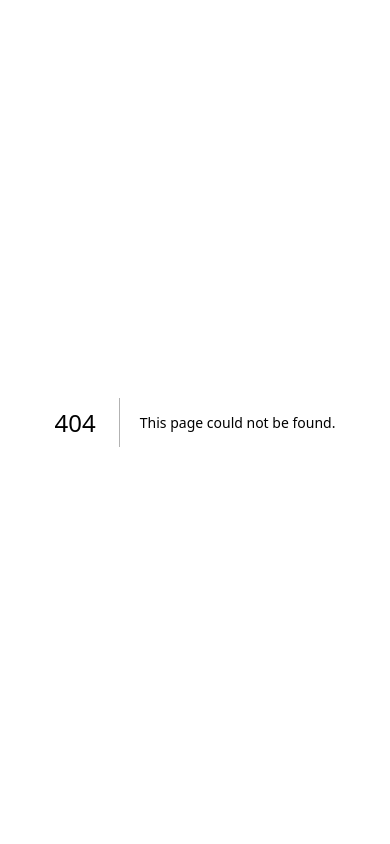
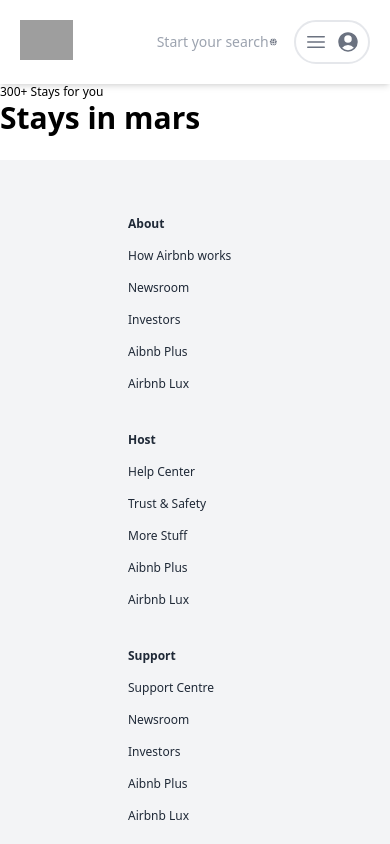
Before and after one commit to RonAlmog/airbnb-nextjs13, a Next.js app: page /search in a window 390 px wide. Before the commit this address had no page. Shown: the top 844 px of the page. Built offline with nearby package versions, Linux system fonts and the light colour scheme; grey boxes are pictures that could not be loaded.

Commit message:
add search page and responsive buttons

```diff
--- /dev/null
+++ b/pages/search.tsx
@@ -0,0 +1,27 @@
+import React from "react";
+import Footer from "./components/Footer";
+import Header from "./components/Header";
+
+function Search() {
+  return (
+    <div className="">
+      <Header />
+      <main className="flex">
+        <section>
+          <p className="text-xs">300+ Stays for you</p>
+          <h1 className="text-3xl font-semibold nt-2 mb-6">Stays in mars</h1>
+          <div className="hidden lg:inline-flex space-x-3 text-gray-800 whitespace-nowrap">
+            <p className="button">Cancelation flexibility</p>
+            <p className="button">Type of Place</p>
+            <p className="button">Price</p>
+            <p className="button">Rooms and Beds</p>
+            <p className="button">More Filters</p>
+          </div>
+        </section>
+      </main>
+      <Footer />
+    </div>
+  );
+}
+
+export default Search;
```
